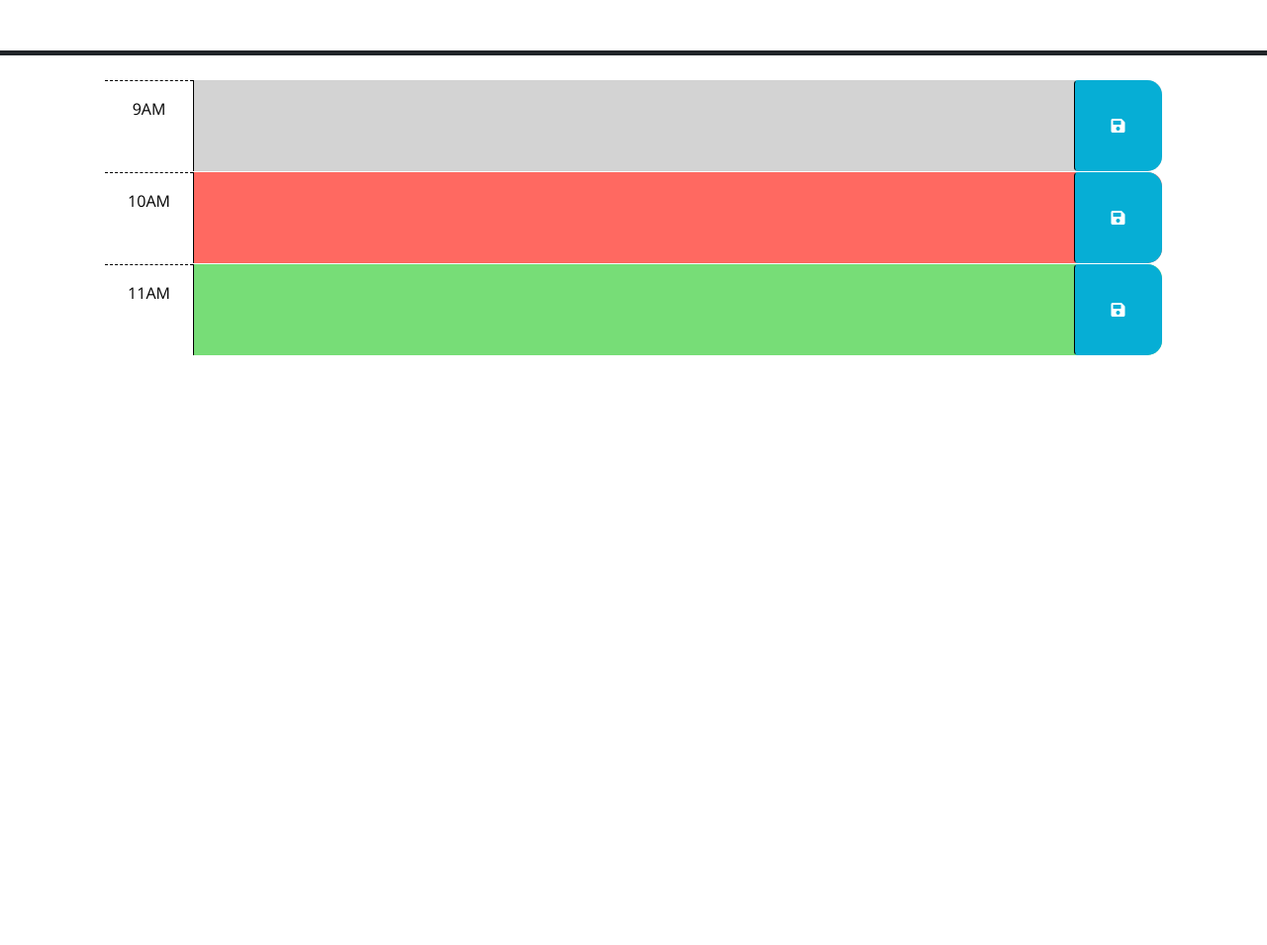
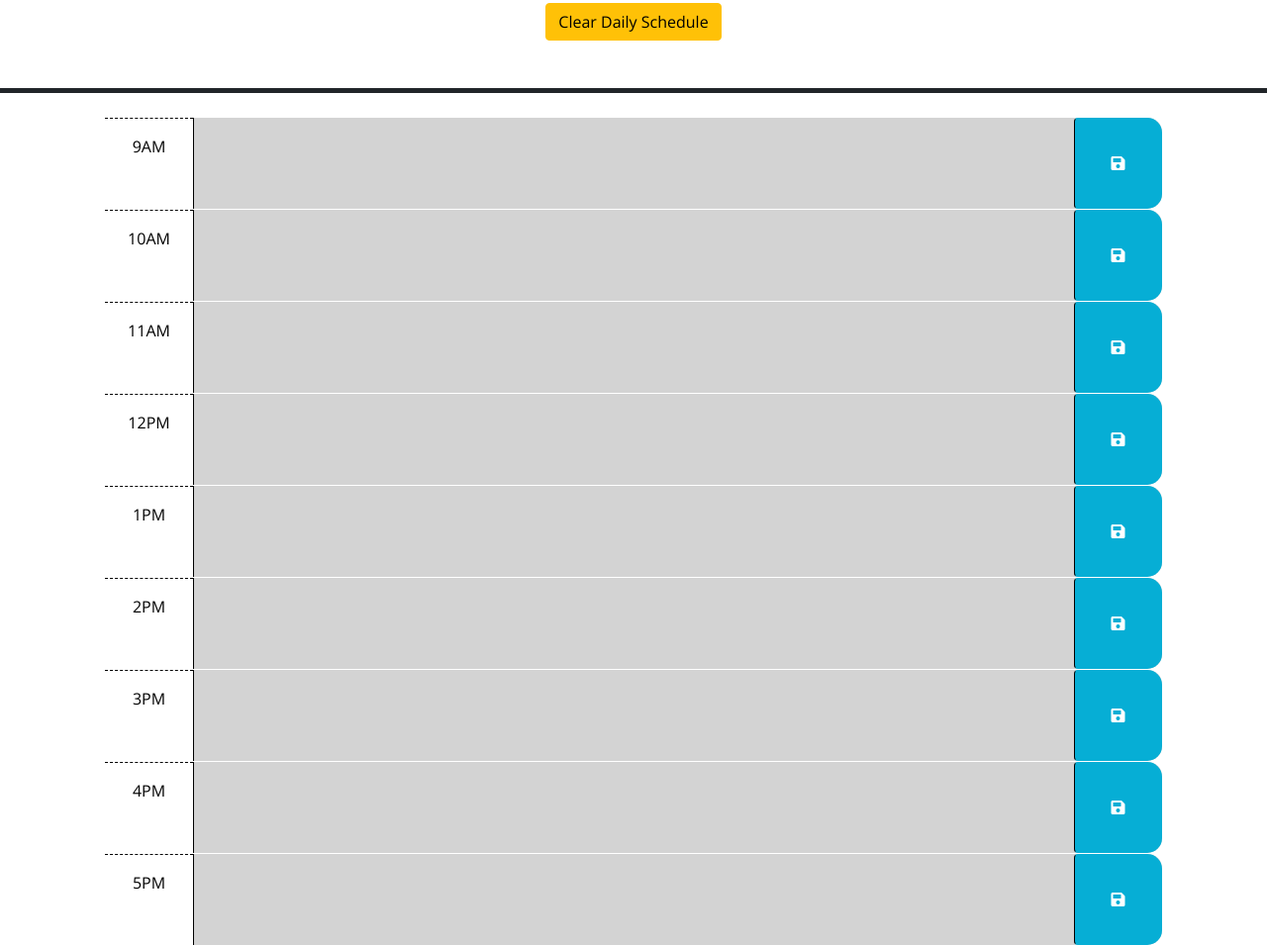
Before and after one commit to Chasqui10/scheduler-application-challenge, a plain HTML site: page index.html in a window 1280 px wide. Shown: the part 222-1177 px from the top of the page at 99% size. Before the commit the page ends 800 px from the top, so only its background shows below. Drawn offline with nearby package versions, Linux system fonts and the light colour scheme.

Commit message:
SCRIPT for daily scheduler

```diff
--- a/index.html
+++ b/index.html
@@ -27,18 +27,16 @@
       <h1 class="display-3">Work Day Scheduler</h1>
       <p class="lead">A simple calendar app for scheduling your work day</p>
       <p id="currentDay" class="lead"></p>
+
+      <button type="button" class="btn btn-warning clearBtn" >Clear Daily Schedule</button>
+
     </header>
+
+
     <div class="container-lg px-5">
-      <!-- Use class for "past", "present", and "future" to apply styles to the
-        time-block divs accordingly. The javascript will need to do this by
-        adding/removing these classes on each div by comparing the hour in the
-        id to the current hour. The html provided below is meant to be an example
-        demonstrating how the css provided can be leveraged to create the
-        desired layout and colors. The html below should be removed or updated
-        in the finished product. Remember to delete this comment once the
-        code is implemented.
-        -->
-      <!-- Example of a past time block. The "past" class adds a gray background color. -->
+    <!-- class indicating the past, present, and future is address by the script and adding the rest of the 9AM to 5PM -->
+
+    <!-- Hour-9 9:00AM -->
       <div id="hour-9" class="row time-block past">
         <div class="col-2 col-md-1 hour text-center py-3">9AM</div>
         <textarea class="col-8 col-md-10 description" rows="3"> </textarea>
@@ -47,7 +45,7 @@
         </button>
       </div>
 
-      <!-- Example of a a present time block. The "present" class adds a red background color. -->
+    <!-- Hour-10 10:00AM -->
       <div id="hour-10" class="row time-block present">
         <div class="col-2 col-md-1 hour text-center py-3">10AM</div>
         <textarea class="col-8 col-md-10 description" rows="3"> </textarea>
@@ -56,7 +54,7 @@
         </button>
       </div>
 
-      <!-- Example of a future time block. The "future" class adds a green background color. -->
+     <!-- Hour-11 11:00AM -->
       <div id="hour-11" class="row time-block future">
         <div class="col-2 col-md-1 hour text-center py-3">11AM</div>
         <textarea class="col-8 col-md-10 description" rows="3"> </textarea>
@@ -64,6 +62,55 @@
           <i class="fas fa-save" aria-hidden="true"></i>
         </button>
       </div>
+      <!-- Hour-12 Afternoon -->
+      <div id="hour-12" class="row time-block future">
+        <div class="col-2 col-md-1 hour text-center py-3">12PM</div>
+        <textarea class="col-8 col-md-10 description" rows="3"> </textarea>
+        <button class="btn saveBtn col-2 col-md-1" aria-label="save">
+          <i class="fas fa-save" aria-hidden="true"></i>
+        </button>
+      </div>
+      <!-- Hour-13 1:00pm -->
+      <div id="hour-13" class="row time-block future">
+        <div class="col-2 col-md-1 hour text-center py-3">1PM</div>
+        <textarea class="col-8 col-md-10 description" rows="3"> </textarea>
+        <button class="btn saveBtn col-2 col-md-1" aria-label="save">
+          <i class="fas fa-save" aria-hidden="true"></i>
+        </button>
+      </div>
+      <!-- Hour-14 2:00pm -->
+      <div id="hour-14" class="row time-block future">
+        <div class="col-2 col-md-1 hour text-center py-3">2PM</div>
+        <textarea class="col-8 col-md-10 description" rows="3"> </textarea>
+        <button class="btn saveBtn col-2 col-md-1" aria-label="save">
+          <i class="fas fa-save" aria-hidden="true"></i>
+        </button>
+      </div>
+      <!-- Hour-15 3:00pm -->
+      <div id="hour-15" class="row time-block future">
+        <div class="col-2 col-md-1 hour text-center py-3">3PM</div>
+        <textarea class="col-8 col-md-10 description" rows="3"> </textarea>
+        <button class="btn saveBtn col-2 col-md-1" aria-label="save">
+          <i class="fas fa-save" aria-hidden="true"></i>
+        </button>
+      </div>
+      <!-- Hour-16 4:00pm -->
+      <div id="hour-16" class="row time-block future">
+        <div class="col-2 col-md-1 hour text-center py-3">4PM</div>
+        <textarea class="col-8 col-md-10 description" rows="3"> </textarea>
+        <button class="btn saveBtn col-2 col-md-1" aria-label="save">
+          <i class="fas fa-save" aria-hidden="true"></i>
+        </button>
+      </div>
+      <!-- Hour-17 5:00pm -->
+      <div id="hour-17" class="row time-block future">
+        <div class="col-2 col-md-1 hour text-center py-3">5PM</div>
+        <textarea class="col-8 col-md-10 description" rows="3"> </textarea>
+        <button class="btn saveBtn col-2 col-md-1" aria-label="save">
+          <i class="fas fa-save" aria-hidden="true"></i>
+        </button>
+      </div>
+
 
     <script src="https://code.jquery.com/jquery-3.4.1.min.js"></script>
 
--- a/script.js
+++ b/script.js
@@ -1,41 +1,61 @@
 var timeDisplayEl = $('#currentDay');
+var timeBlockEl = $('.time-block');
 
-// Wrap all code that interacts with the DOM in a call to jQuery to ensure that
-// the code isn't run until the browser has finished rendering all the elements
-// in the html.
-
+ // Display Time
 function displayTime(){
   var rightNow = dayjs().format('MMM DD, YYYY [at] h:mm:ss a');
   timeDisplayEl.text(rightNow);
-}
+};
+// Function to pull the current time from Dayjs()
+displayTime();
 
-$('.saveBtn').on('click', function(event){
-  console.log(event.target.parentElement);
-  //console.log(event.target.parentElement.previousElementSibling);
-
-  console.log(event.target.parentElement.previousElementSibling.children);
+// Utilizng the ".saveBtn" class to create a function that activates when clicked to save the text in local storage
+$('.saveBtn').on('click', function(){
+   var textDescription = $(this).siblings('textarea').val();
+   //console.log(textDescription);
+   var timeKey = $(this).parent().attr('id');
+   //console.log(timeKey);
+   localStorage.setItem(timeKey,textDescription);
 });
 
-$(function () {
-  // TODO: Add a listener for click events on the save button. This code should
-  // use the id in the containing time-block as a key to save the user input in
-  // local storage. HINT: What does `this` reference in the click listener
-  // function? How can DOM traversal be used to get the "hour-x" id of the
-  // time-block containing the button that was clicked? How might the id be
-  // useful when saving the description in local storage?
-  //
-  // TODO: Add code to apply the past, present, or future class to each time
-  // block by comparing the id to the current hour. HINTS: How can the id
-  // attribute of each time-block be used to conditionally add or remove the
-  // past, present, and future classes? How can Day.js be used to get the
-  // current hour in 24-hour time?
-  //
-  // TODO: Add code to get any user input that was saved in localStorage and set
-  // the values of the corresponding textarea elements. HINT: How can the id
-  // attribute of each time-block be used to do this?
-  //
-  // TODO: Add code to display the current date in the header of the page.
+// Background function that adds and removes the class name attribute to each section based off the current hour of the day it is.
+function schedulerTimeCheck() {
+  var currentHour = dayjs().hour();
+  // console.log(currentHour);
+  timeBlockEl.each(function() {
+    var hourID = parseInt($(this).attr('id').split("-")[1]);
+    // console.log(hourID);
+    if (hourID < currentHour){
+      $(this).addClass('past');
+      $(this).removeClass('present');
+      $(this).removeClass('future');
+
+    }else if (hourID === currentHour) {
+      $(this).removeClass('past');
+      $(this).removeClass('future');
+      $(this).addClass('present');
+    } else {
+      $(this).removeClass('past');
+      $(this).removeClass('present');
+      $(this).addClass('future');
+    }
+  });
+};
+
+schedulerTimeCheck();
+
+// This ensures to get the data from local storage that is stored from .saveBtn 'click; function above.
+$('#hour-9 .description').val(localStorage.getItem('hour-9'));
+$('#hour-10 .description').val(localStorage.getItem('hour-10'));
+$('#hour-11 .description').val(localStorage.getItem('hour-11'));
+$('#hour-12 .description').val(localStorage.getItem('hour-12'));
+$('#hour-13 .description').val(localStorage.getItem('hour-13'));
+$('#hour-14 .description').val(localStorage.getItem('hour-14'));
+$('#hour-15 .description').val(localStorage.getItem('hour-15'));
+$('#hour-16 .description').val(localStorage.getItem('hour-16'));
+$('#hour-17 .description').val(localStorage.getItem('hour-17'));
+
+// Clearing the daily schedule information
+$('.clearBtn').on('click',function(){
+  localStorage.clear();
 });
-
-
-displayTime();
```
